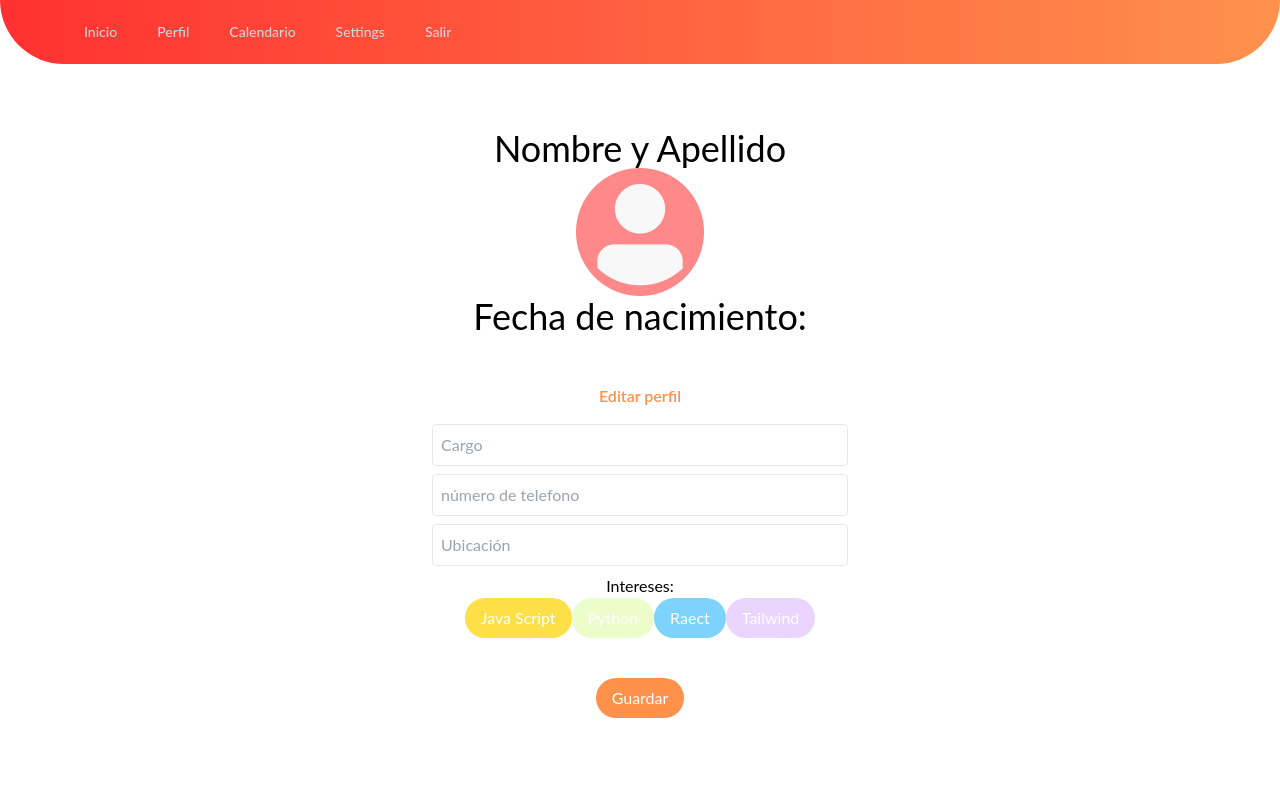
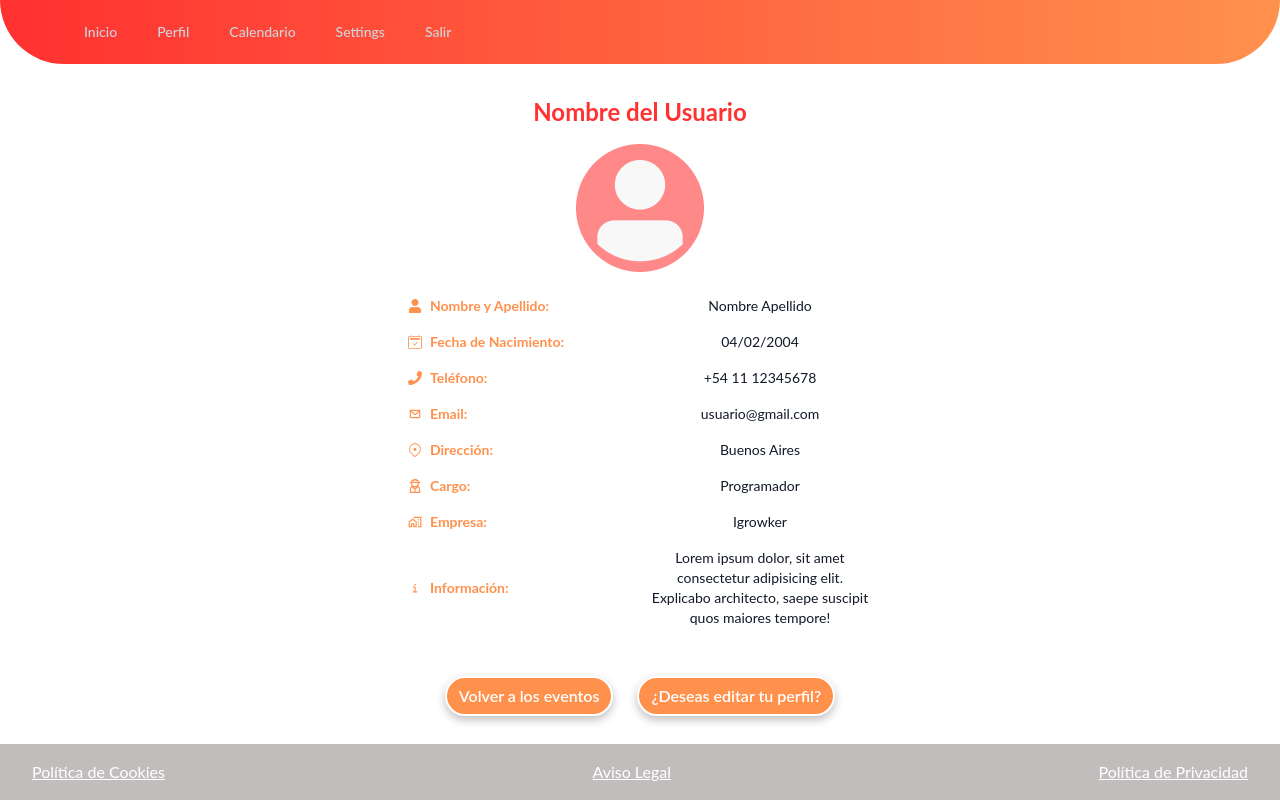
Before and after one commit to igrowker/i002-flowento-front, a React (Vite) app: page /input-perfil in a window 1280 px wide. Shown: the top 800 px of the page. Built offline with nearby package versions, Linux system fonts and the light colour scheme.

Commit message:
detalles del perfil

```diff
--- a/src/components/Auth/InputPerfil.jsx
+++ b/src/components/Auth/InputPerfil.jsx
@@ -1,71 +1,86 @@
+import { Link } from "react-router-dom";
 import imgAvatar from "../../assets/Avatar.png";
-import { Link } from "react-router-dom";
-import "tailwindcss/tailwind.css";
+import { FaPhone, FaUser } from "react-icons/fa";
+import { BsCalendar2Check } from "react-icons/bs";
+import { CgMail } from "react-icons/cg";
+import { GoLocation } from "react-icons/go";
+import { GrUserWorker } from "react-icons/gr";
+import { MdOutlineMapsHomeWork } from "react-icons/md";
+import { IoInformation } from "react-icons/io5";
+import PropTypes from "prop-types";
+
+const InfoRow = ({ icon: Icon, label, value }) => (
+  <>
+    <span className="flex items-center text-sm font-bold text-orangeprimary">
+      <Icon className="mr-2" />
+      <span>{label}:</span>
+    </span>
+    <span className="text-sm text-gray-900">{value}</span>
+  </>
+);
+
+InfoRow.propTypes = {
+  icon: PropTypes.elementType.isRequired,
+  label: PropTypes.string.isRequired,
+  value: PropTypes.string.isRequired,
+};
 
 const InputPerfil = () => {
+  const userInfo = [
+    { icon: FaUser, label: "Nombre y Apellido", value: "Nombre Apellido" },
+    {
+      icon: BsCalendar2Check,
+      label: "Fecha de Nacimiento",
+      value: "04/02/2004",
+    },
+    { icon: FaPhone, label: "Teléfono", value: "+54 11 12345678" },
+    { icon: CgMail, label: "Email", value: "usuario@gmail.com" },
+    { icon: GoLocation, label: "Dirección", value: "Buenos Aires" },
+    { icon: GrUserWorker, label: "Cargo", value: "Programador" },
+    { icon: MdOutlineMapsHomeWork, label: "Empresa", value: "Igrowker" },
+    {
+      icon: IoInformation,
+      label: "Información",
+      value:
+        "Lorem ipsum dolor, sit amet consectetur adipisicing elit. Explicabo architecto, saepe suscipit quos maiores tempore!",
+    },
+  ];
+
   return (
     <>
-      <div className="mb-56 font-lato">
+      <div className="flex content-center justify-center font-lato">
         <div className="relative flex flex-col items-center">
-          <div className="text-4xl bg-White h-80 font-lato">
-            <div className="relative flex flex-col items-center justify-center top-16">
-              <p>Nombre y Apellido</p>
+          <div className="my-4 overflow-hidden bg-white rounded-lg">
+            <div className="flex flex-col items-center justify-center top-16">
+              <span className="my-4 text-2xl font-bold text-center text-redprimary">
+                Nombre del Usuario
+              </span>
               <img src={imgAvatar} alt="imagen Perfil" />
-              <p>Fecha de nacimiento:</p>
+            </div>
+            <div className="px-6 pt-5 text-center lg:px-96">
+              <div className="grid grid-cols-2 gap-2 py-1 md:gap-4 sm:px-6">
+                {userInfo.map((info, index) => (
+                  <InfoRow key={index} {...info} />
+                ))}
+              </div>
             </div>
           </div>
 
-          <Link to={"/perfil-edit"}>
-            <span className="items-center font-semibold leading-6 text-orangeprimary hover:text-orangesecondary">
-              Editar perfil
-            </span>
-          </Link>
-        </div>
+          <div className="flex items-center justify-center gap-6 mt-4 text-xs md:text-base top-16">
+            <button
+              type="button"
+              className="flex mt-3 rounded-3xl justify-center bg-orangeprimary px-3 py-1.5 font-semibold leading-6 text-white shadow-sm hover:bg-orange-600 focus-visible:outline focus-visible:outline-2 focus-visible:outline-offset-2 border-2 border-white"
+              style={{ boxShadow: "0px 4px 10px 0px #00000040" }}
+            >
+              <Link to="/event-list">Volver a los eventos</Link>
+            </button>
 
-        <div className="max-w-md p-4 mx-auto ">
-          <div>
-            <input
-              type="text"
-              placeholder="Cargo"
-              className="w-full p-2 mb-2 border rounded"
-            />
-          </div>
-
-          <div>
-            <input
-              type="tel"
-              placeholder="número de telefono"
-              className="w-full p-2 mb-2 border rounded"
-            />
-          </div>
-
-          <div>
-            <input
-              type="text"
-              placeholder="Ubicación"
-              className="w-full p-2 mb-2 border rounded"
-            />
-          </div>
-
-          <div className="justify-center text-center">
-            <p>Intereses:</p>
-            <button className="px-4 py-2 text-white bg-yellow-300 rounded-3xl">
-              Java Script
-            </button>
-            <button className="px-4 py-2 text-white rounded-3xl bg-lime-100">
-              Python
-            </button>
-            <button className="px-4 py-2 text-white rounded-3xl bg-sky-300">
-              Raect
-            </button>
-            <button className="px-4 py-2 text-white bg-purple-200 rounded-3xl">
-              Tailwind
-            </button>
-          </div>
-
-          <div className="text-center">
-            <button className="px-4 py-2 mt-10 text-white rounded-3xl bg-orangeprimary">
-              Guardar
+            <button
+              type="button"
+              className="flex mt-3 rounded-3xl justify-center bg-orangeprimary px-3 py-1.5 font-semibold leading-6 text-white shadow-sm hover:bg-orange-600 focus-visible:outline focus-visible:outline-2 focus-visible:outline-offset-2 border-2 border-white"
+              style={{ boxShadow: "0px 4px 10px 0px #00000040" }}
+            >
+              <Link to="/perfil-edit">¿Deseas editar tu perfil?</Link>
             </button>
           </div>
         </div>
```
